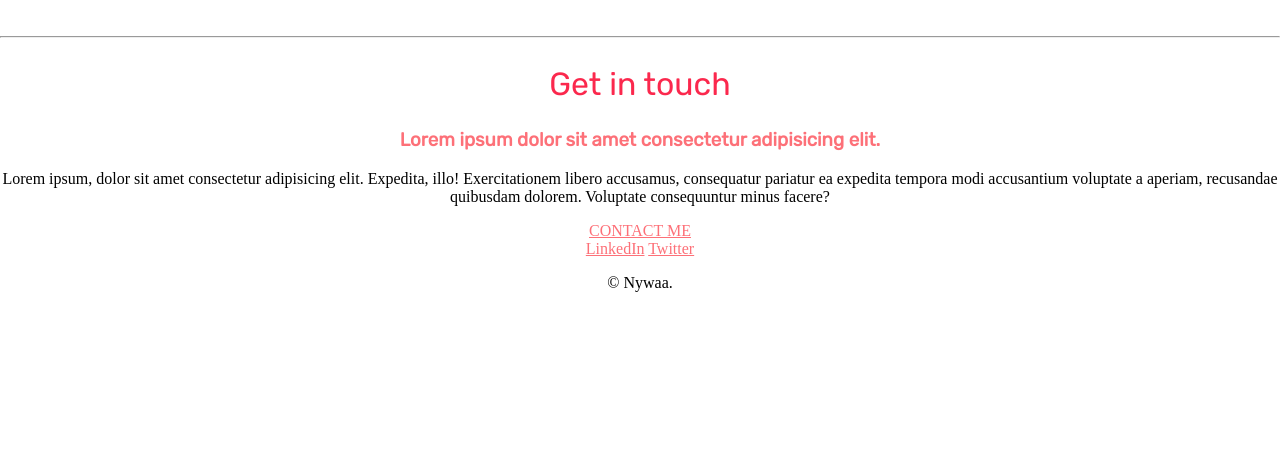
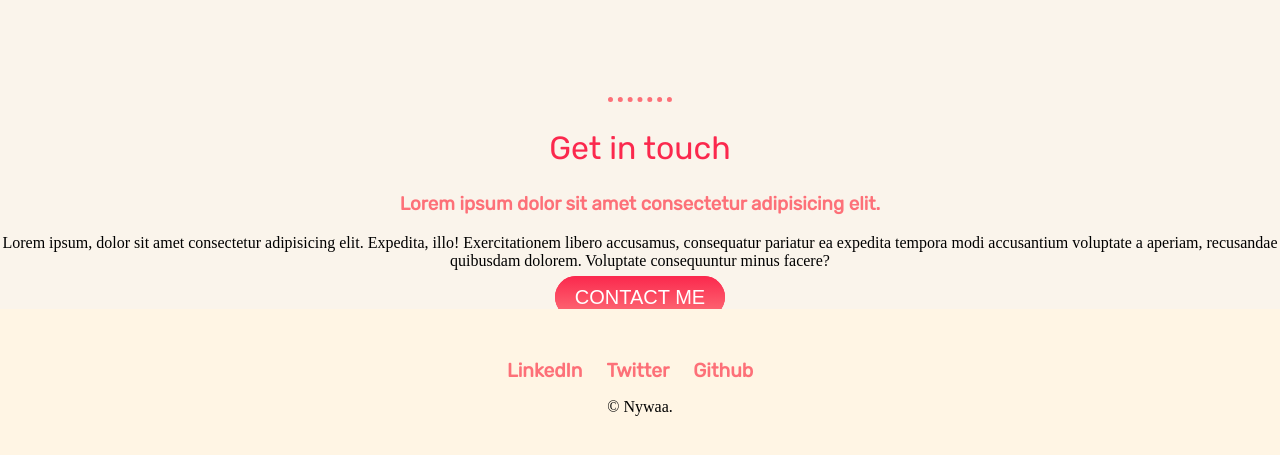
Before and after one commit to Nywaa/Web-Development-EX, a plain HTML site: page CSS-Labs/index.html in a window 1280 px wide. Shown: the part 1751-2206 px from the top of the page. Before the commit the page ends 2059 px from the top, so only its background shows below. Drawn offline with Linux system fonts and the light colour scheme.

Commit message:
Last commit

```diff
--- a/CSS-Labs/css/style.css
+++ b/CSS-Labs/css/style.css
@@ -35,8 +35,17 @@ h2
     font-weight: normal;
 }
 
+hr
+{
+    border-style: none;
+    border-top-style: dotted;
+    border-color: #FD7078;
+    border-width: 5px;
+    width: 5%;
+}
+
+
 /* -- Class Selector -- */
-
 .top-container
 {
     background-color: #FFF5E4;
@@ -56,6 +65,18 @@ h2
     position: absolute;
     left: 600px;
     bottom: 300px;
+}
+
+.intro
+{
+    width: 30%;
+    margin: auto;
+    margin-bottom: 20px;
+}
+
+.mid-container
+{
+    background-color: #faf4eb;
 }
 
 .skill-row
@@ -79,3 +100,38 @@ h2
     float: right;
     margin-left: 30px;
 }
+
+.btn
+{
+    background: #FB284D;
+    background-image: -webkit-linear-gradient(top, #FB284D, #FD7078);
+    background-image: -moz-linear-gradient(top, #FB284D, #FD7078);
+    background-image: -ms-linear-gradient(top, #FB284D, #FD7078);
+    background-image: -o-linear-gradient(top, #FB284D, #FD7078);
+    background-image: linear-gradient(to bottom, #FB284D, #FD7078);
+    -webkit-border-radius: 28;
+    -moz-border-radius: 28;
+    border-radius: 28px;
+    font-family: Arial;
+    color: #ffffff;
+    font-size: 20px;
+    padding: 10px 20px 10px 20px;
+    text-decoration: none;
+}
+
+.bottom-container
+{
+    background-color: #FFF5E4;
+    position: relative;
+    padding-top: 50px;
+    height: 100px;
+}
+
+.footer-link
+{
+    font-size: 1.2rem;
+    margin-right: 20px;
+    text-decoration: none;
+    font-weight: bold;
+    font-family: 'Rubik', sans-serif;
+}
--- a/CSS-Labs/index.html
+++ b/CSS-Labs/index.html
@@ -25,7 +25,7 @@
             <div class="profile">
                 <img src="images/temp-image.png" alt="Nywaa-pfp" width="200px" height="200px">
                 <h2>Hello.</h2>
-                <p>Lorem, ipsum dolor sit amet consectetur adipisicing elit. Magnam iure quo qui ea consectetur obcaecati praesentium commodi culpa illo delectus laboriosam, molestiae consequuntur architecto, temporibus sequi esse quam repellendus eos!</p>
+                <p class="intro">Lorem, ipsum dolor sit amet consectetur adipisicing elit. Magnam iure quo qui ea consectetur obcaecati praesentium commodi culpa illo delectus laboriosam, molestiae consequuntur architecto, temporibus sequi esse quam repellendus eos!</p>
             </div>
             <hr>
             <div class="skills">
@@ -53,6 +53,7 @@
         <div class="bottom-container">
             <a class="footer-link" href="https://www.linkedin.com/">LinkedIn</a>
             <a class="footer-link" href="https://twitter.com/">Twitter</a>
+            <a class="footer-link" href="https://github.com/">Github</a>
             <p>© Nywaa.</p>
         </div>
     </body>
```
